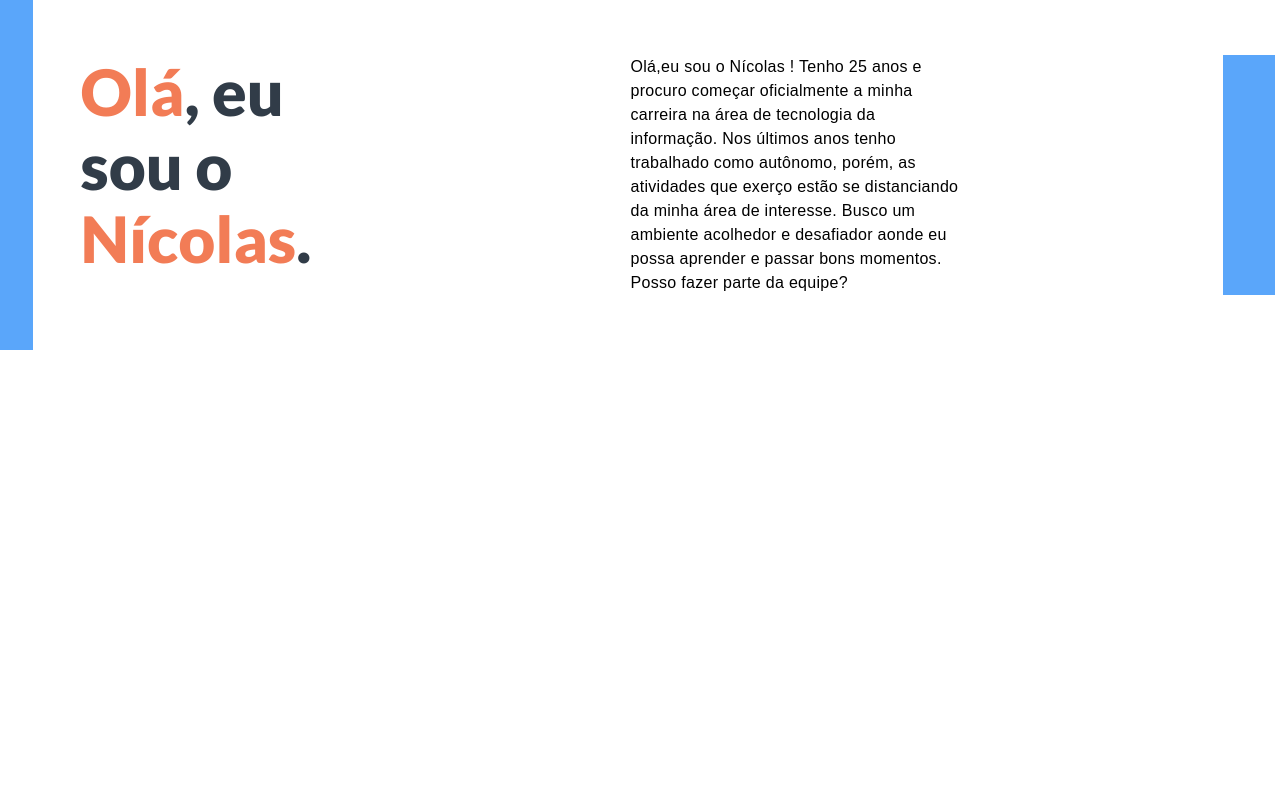
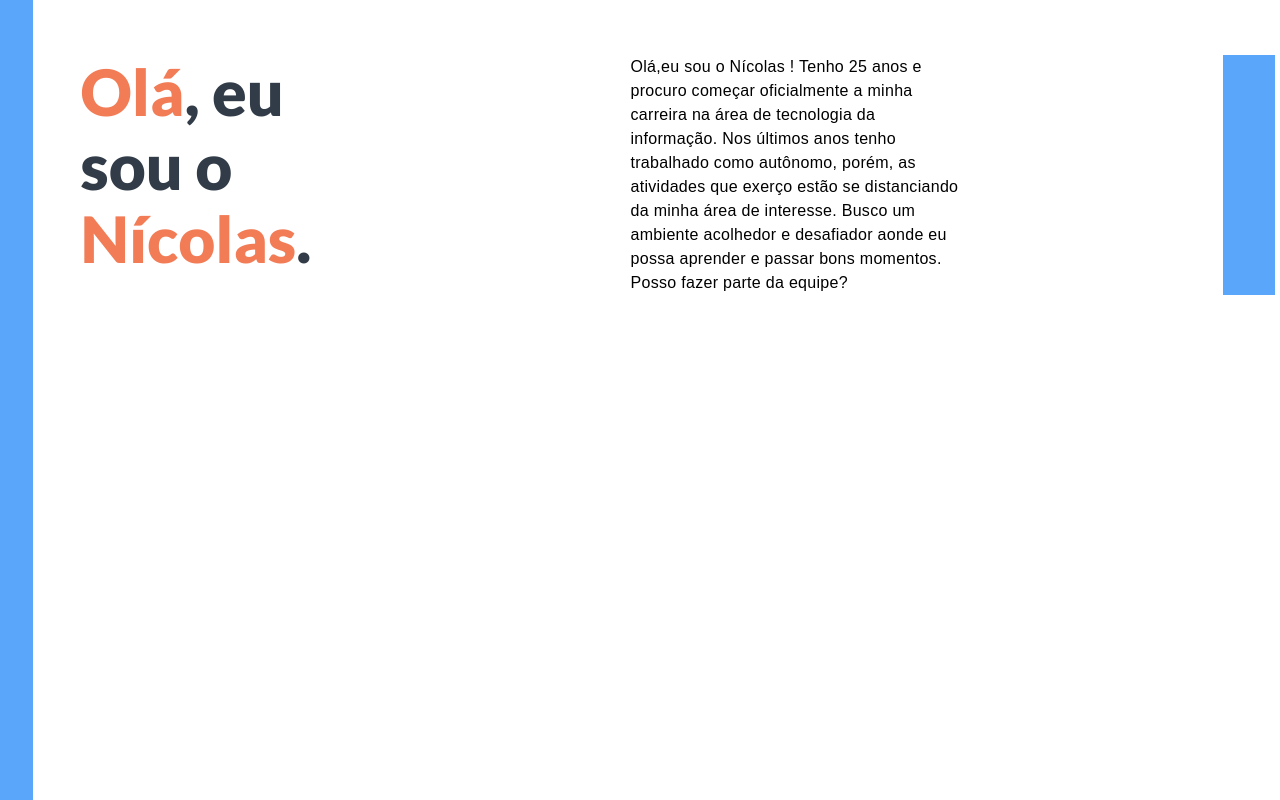
Before and after one commit to niknows/portfolio, a website: page app/index.html in a window 1280 px wide. Drawn offline with Linux system fonts and the light colour scheme; a web font is replaced by a local one.

Commit message:
header 100vh

```diff
--- a/app/temp/styles/style.css
+++ b/app/temp/styles/style.css
@@ -355,6 +355,12 @@ body{
   box-sizing: border-box;
 }
 
+.large-hero {
+
+  height: 100vh;
+
+}
+
 .large-hero__title {
     width: 50%;
     font-size: 4rem;
```
